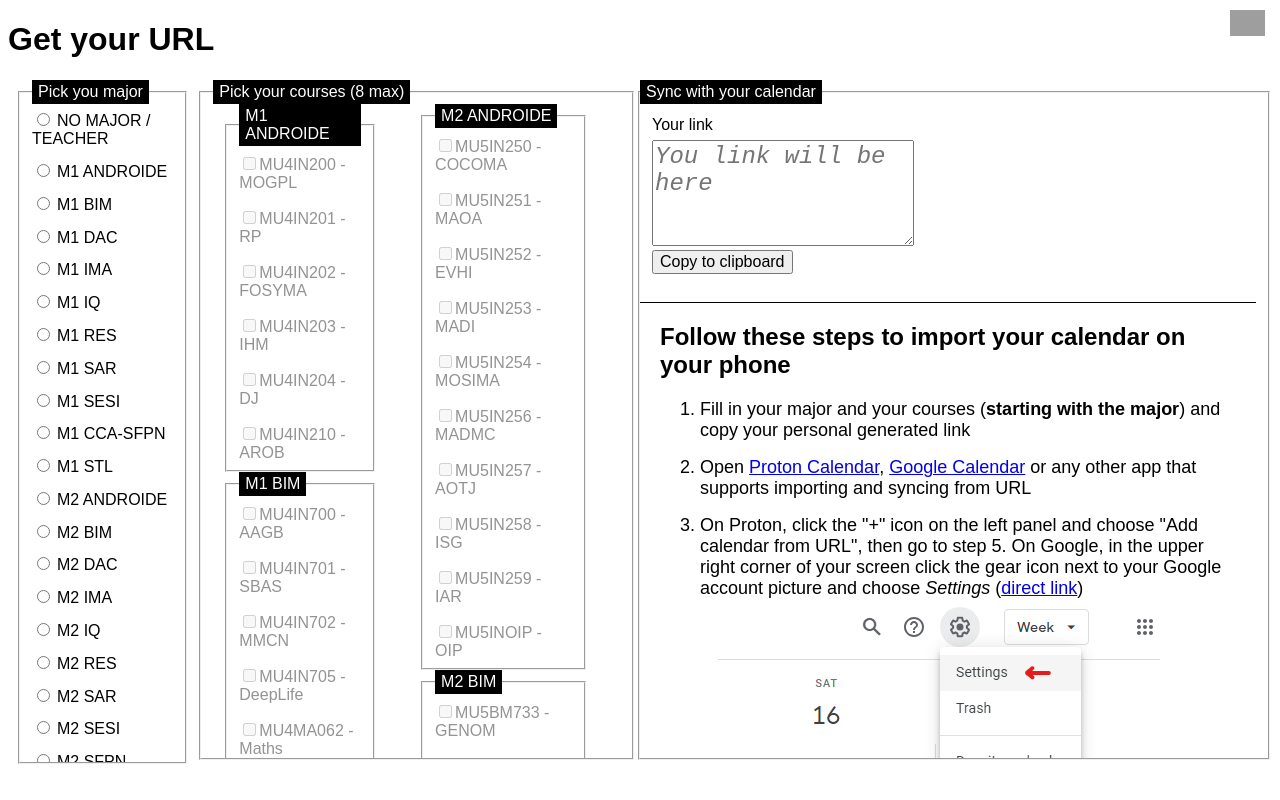
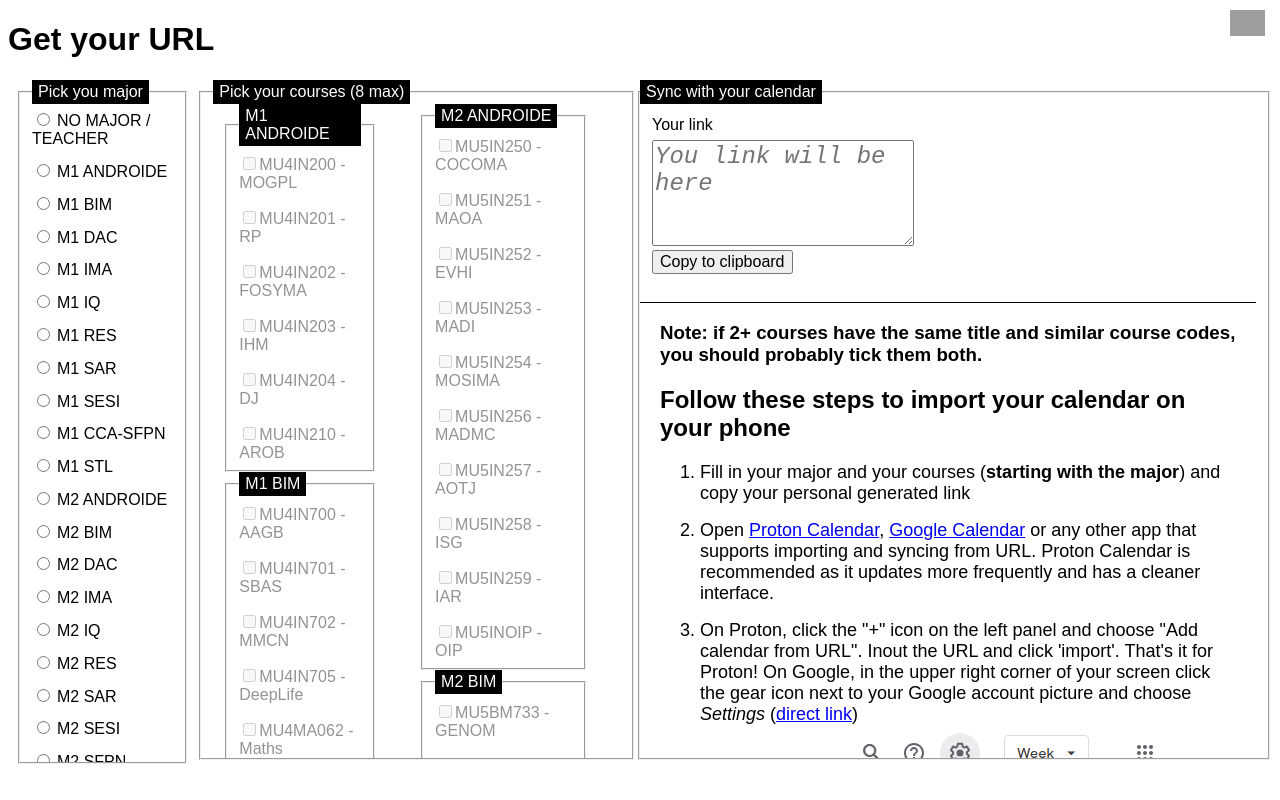
Before and after one commit to biskweet/MasterCal, a website: page index.html in a window 1280 px wide. Drawn offline with Linux system fonts and the light colour scheme; grey boxes are pictures that could not be loaded.

Commit message:
Improved explanations

```diff
--- a/index.html
+++ b/index.html
@@ -14,6 +14,10 @@
                 font-family: 'Fira Sans', sans-serif;
                 user-select: none;
             }
+
+	    div.steps * {
+		user-select: text !important;
+	    }
 
             .title-container {
                 font: 1rem 'Fira Sans', sans-serif;
@@ -564,19 +568,20 @@
             <button onclick="saveToClipboard(this)">Copy to clipboard</button>
             </div>
             <div class="steps">
+		<h3>Note: if 2+ courses have the same title and similar course codes, you should probably tick them both.</h3>
 	        <h2>Follow these steps to import your calendar on your phone</h2>
                 <ol>
                     <li>Fill in your major and your courses (<b>starting with the major</b>) and copy your personal generated link</li>
-		    <li>Open <a href="https://calendar.proton.me/">Proton Calendar</a>, <a href="https://calendar.google.com/">Google Calendar</a> or any other app that supports importing and syncing from URL</li>
-                    <li>On Proton, click the "+" icon on the left panel and choose "Add calendar from URL", then go to step 5. On Google, in the upper right corner of your screen click the gear icon next to your Google account picture and choose <em>Settings</em> (<a href="https://calendar.google.com/calendar/u/0/r/settings/addbyurl">direct link</a>)
+		    <li>Open <a href="https://calendar.proton.me/">Proton Calendar</a>, <a href="https://calendar.google.com/">Google Calendar</a> or any other app that supports importing and syncing from URL. Proton Calendar is recommended as it updates more frequently and has a cleaner interface.</li>
+                    <li>On Proton, click the "+" icon on the left panel and choose "Add calendar from URL". Inout the URL and click 'import'. That's it for Proton! On Google, in the upper right corner of your screen click the gear icon next to your Google account picture and choose <em>Settings</em> (<a href="https://calendar.google.com/calendar/u/0/r/settings/addbyurl">direct link</a>)
                         <img class="step" src="https://raw.githubusercontent.com/Biskweet/MasterCal/main/img/screenshot1.png">
                     </li>
                     <li>On the left of your screen, unwrap the <em>Add calendar</em> submenu and click <em>From URL</em>
                         <img class="step" src="https://raw.githubusercontent.com/Biskweet/MasterCal/main/img/screenshot2.png">
                     </li>
                     <li>Fill in the link you copied and add the calendar. It's going to load for a bit because it's downloading all events</li>
-                    <li>⚠️ Now head to your Google Calendar phone app and open settings</li>
-                    <li>⚠️ Under the Google account you used, click Show more. Your new calendar is hidden there. Press the calendar item you just created
+                    <li>⚠️ Now head to your Google Calendar phone app and open settings.</li>
+		    <li>⚠️ Under the Google account you used, click Show more. Your new calendar is hidden there. Press the calendar item you just created
                         <div class="flex-img-holder">
                             <img class="step" src="https://raw.githubusercontent.com/Biskweet/MasterCal/main/img/screenshot3.png">
                             <img class="step" src="https://raw.githubusercontent.com/Biskweet/MasterCal/main/img/screenshot4.png">
```
